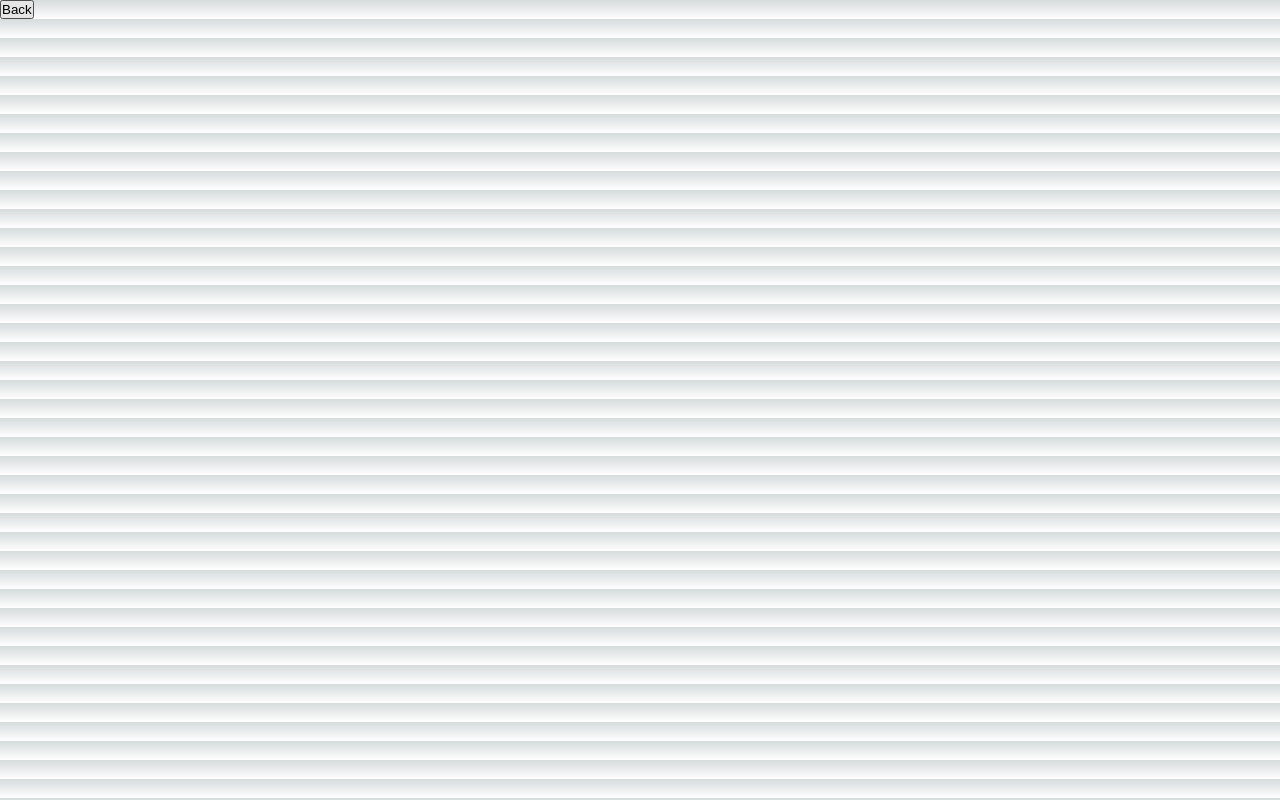
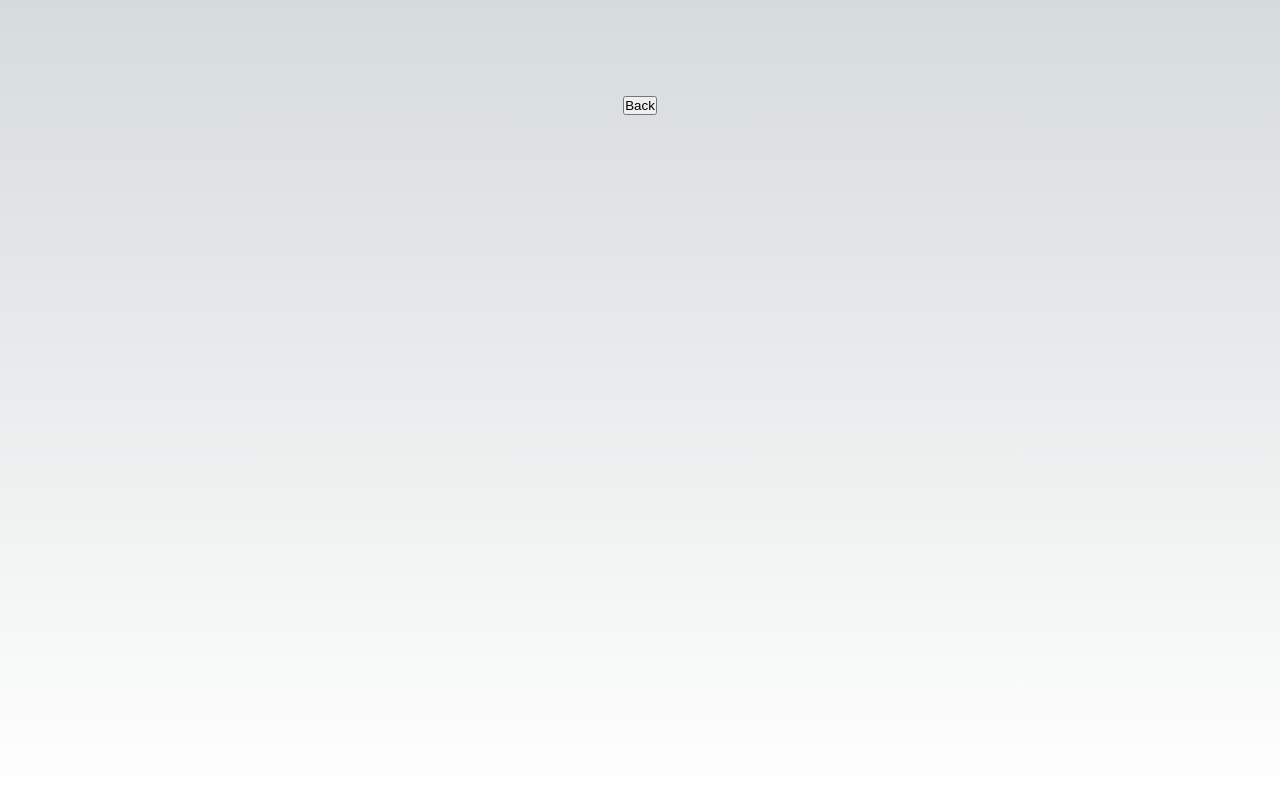
Before and after one commit to hqngn/ieee-fa23, a Next.js app: page /playsong in a window 1280 px wide. Built offline with nearby package versions, Linux system fonts and the light colour scheme.

Commit message:
centered back button

```diff
--- a/app/playsong/page.js
+++ b/app/playsong/page.js
@@ -2,7 +2,7 @@ import styles from '../page.module.css'
 
 export default function Home() {
     return (
-        <main className={styles.description}>
+        <main className={styles.main}>
             <button type="button" onClick="goBack()">Back</button>
         </main>
       )
```
